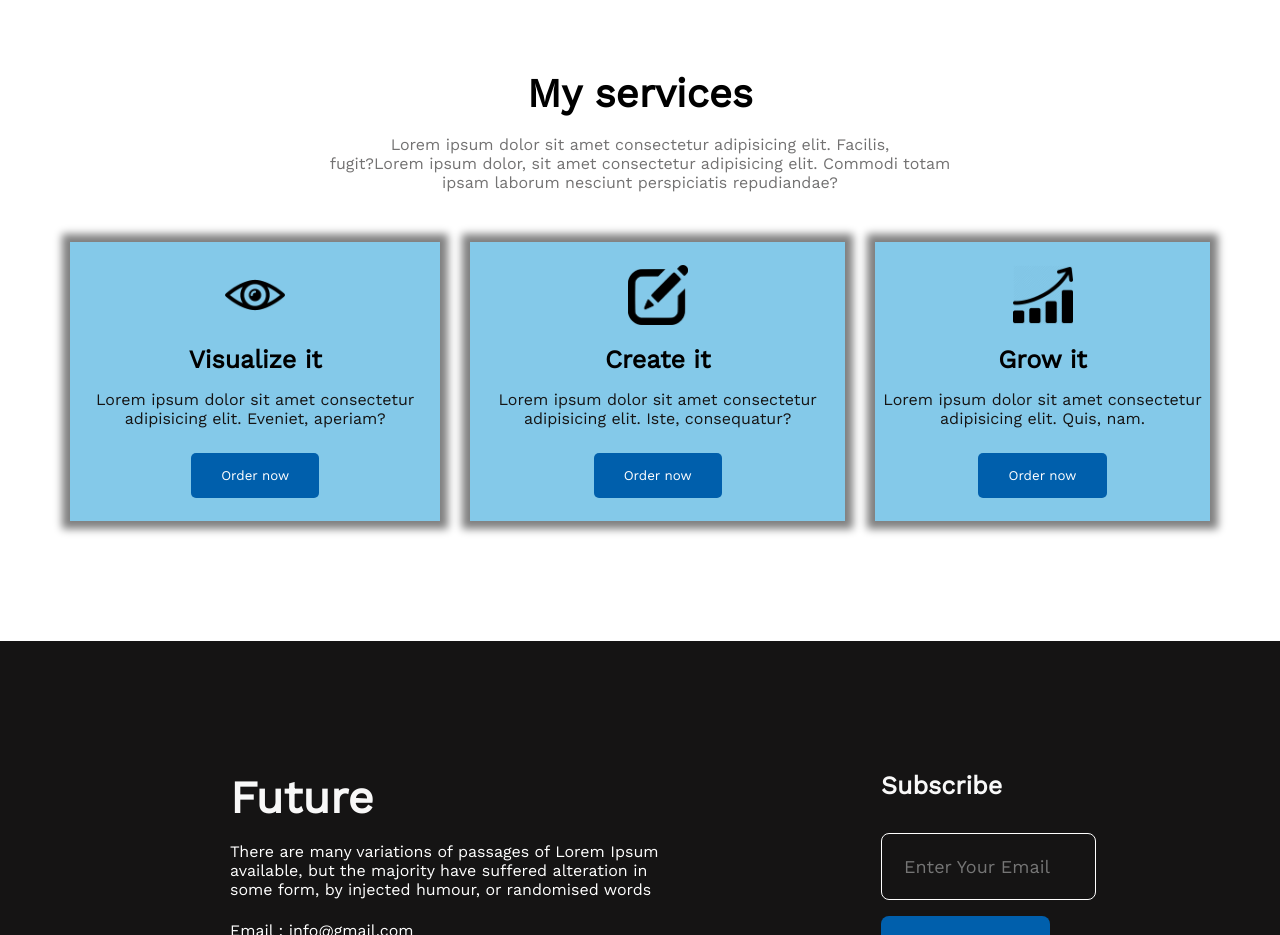
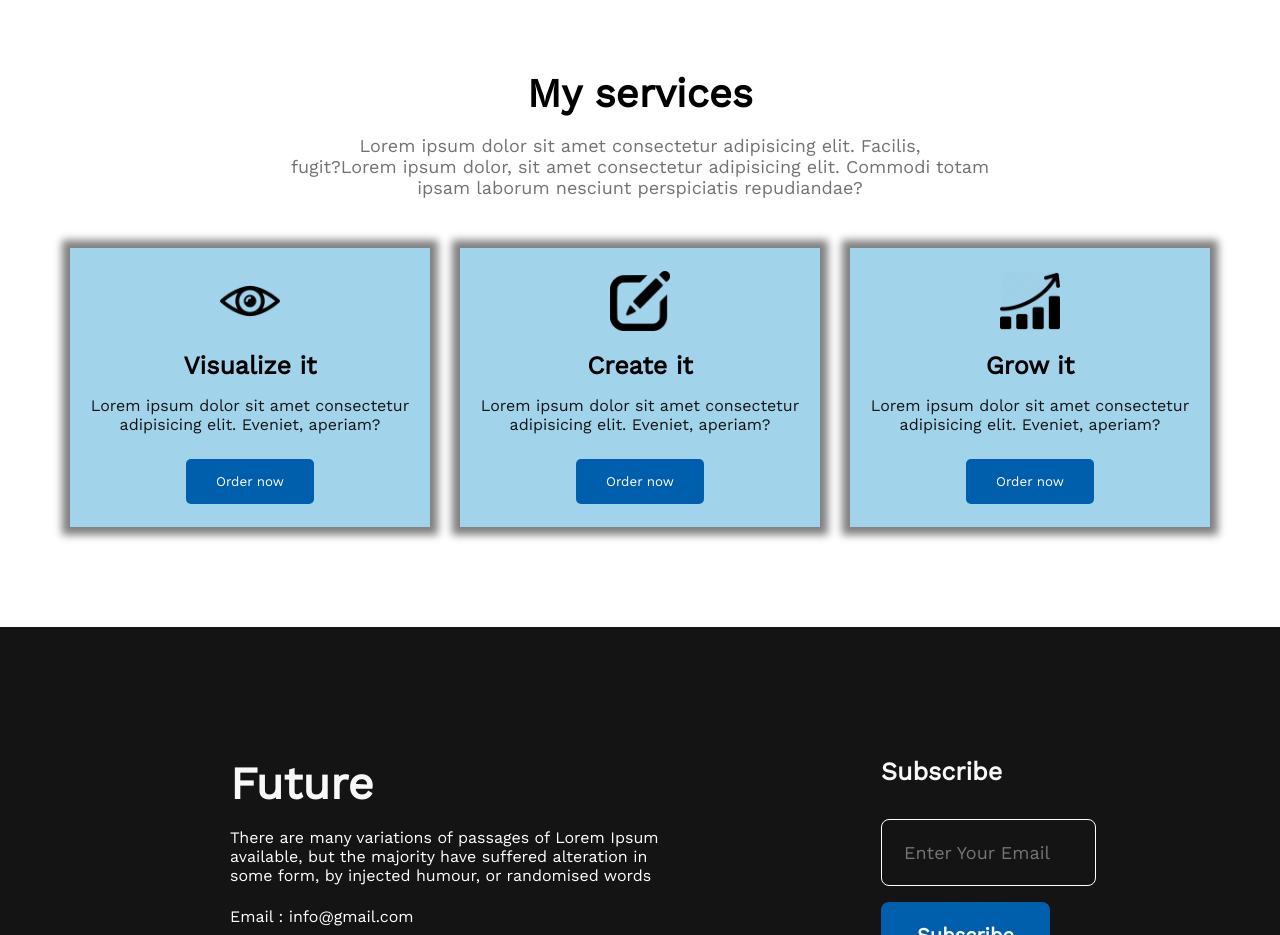
Before and after one commit to emdadhemon/my-first-assignment, a plain HTML site: page index.html in a window 1280 px wide. Shown: the part 2600-3535 px from the top of the page. Drawn offline with nearby package versions, Linux system fonts and the light colour scheme.

Commit message:
complete commit

```diff
--- a/index.html
+++ b/index.html
@@ -18,6 +18,7 @@
         </div>
     </header>
     <main>
+        <!--  my failure section code start from here -->
         <section>
             <div class="section1-container">
                 <img src="images/person.png" alt="">
@@ -34,9 +35,9 @@
                 </div>
             </div>
         </section>
+        <!--  my failure section code end here -->
 
-        <!-- my plans -->
-
+        <!-- my plans code start from here -->
         <section>
             <h2 class="section-title">My Plans</h2>
             <div class="plan-container">
@@ -62,9 +63,9 @@
                 </div>
             </div>
         </section>
+        <!-- my plans code end here -->
 
-        <!-- positive mindset section -->
-
+        <!-- positive mindset code start from here-->
         <section>
             <div class="mindset-container">
                 <div class="mindset-items">
@@ -74,9 +75,9 @@
                 </div>
             </div>
         </section>
+        <!-- positive mindset code end here-->
 
         <!-- bonus section code start from here -->
-
         <section>
             <h3 class="bonus-title">My services</h3>
             <p class="bonus-desc">Lorem ipsum dolor sit amet consectetur adipisicing elit. Facilis, <br> fugit?Lorem ipsum dolor, sit amet consectetur adipisicing elit. Commodi totam <br> ipsam laborum nesciunt perspiciatis repudiandae?</p>
@@ -90,22 +91,21 @@
                 <div class="bonus-items">
                     <img src="images/bonus2.png" alt="">
                     <h3 class="bonus-title2">Create it</h3>
-                    <p class="bonus-desc2">Lorem ipsum dolor sit amet consectetur adipisicing elit. Iste, consequatur?</p>
+                    <p class="bonus-desc2">Lorem ipsum dolor sit amet consectetur adipisicing elit. Eveniet, aperiam?</p>
                     <button class="bonus-btn">Order now</button>
                 </div>
                 <div class="bonus-items">
                     <img src="images/bonus3.png" alt="">
                     <h3 class="bonus-title2">Grow it</h3>
-                    <p class="bonus-desc2">Lorem ipsum dolor sit amet consectetur adipisicing elit. Quis, nam.</p>
+                    <p class="bonus-desc2">Lorem ipsum dolor sit amet consectetur adipisicing elit. Eveniet, aperiam?</p>
                     <button class="bonus-btn">Order now</button>
                 </div>
-
-
             </div>
+        </section>
+        <!-- bonus section code end here -->
     </main>
 
-<!-- footer part -->
-
+    <!-- footer part code start from here -->
     <footer>
         <div class="footer-container">
             <div class="footer-part1">
@@ -126,6 +126,7 @@
             </div>
         </div>
     </footer>
+    <!-- footer part code end here -->
 
 </body>
 </html>
--- a/styles/style.css
+++ b/styles/style.css
@@ -37,7 +37,7 @@ header{
     border-radius: 5px;
 }
 
-/* section 1 styles */
+/* my failure section styles */
 
 section{
     max-width: 1140px;
@@ -148,23 +148,20 @@ section{
 .bonus-desc{
     color: #737272;
     font-weight: 500;
-    font-size: 16px;
+    font-size: 18px;
     text-align: center;
     padding-bottom: 50px;
 }
 .bonus-container{
     display: flex;
-    /* justify-content: space-between; */
     gap: 30px;
     text-align: center;
-    margin-bottom: 120px;
+    margin-bottom: 100px;
 }
 .bonus-items{
     box-shadow: 0px 0px 8px 8px grey;
-    padding-top: 23px;
-    padding-bottom: 23px;
-    background-color: #84c9e9;
-    /* border: 1px solid black; */
+    padding: 23px 15px;
+    background-color: #a1d3eb;
 }
 .bonus-container img{
     width: 60px;
@@ -190,6 +187,7 @@ section{
 
 
 /* footer part styles */
+
 
 .footer-container{
     background: #151414;
```
